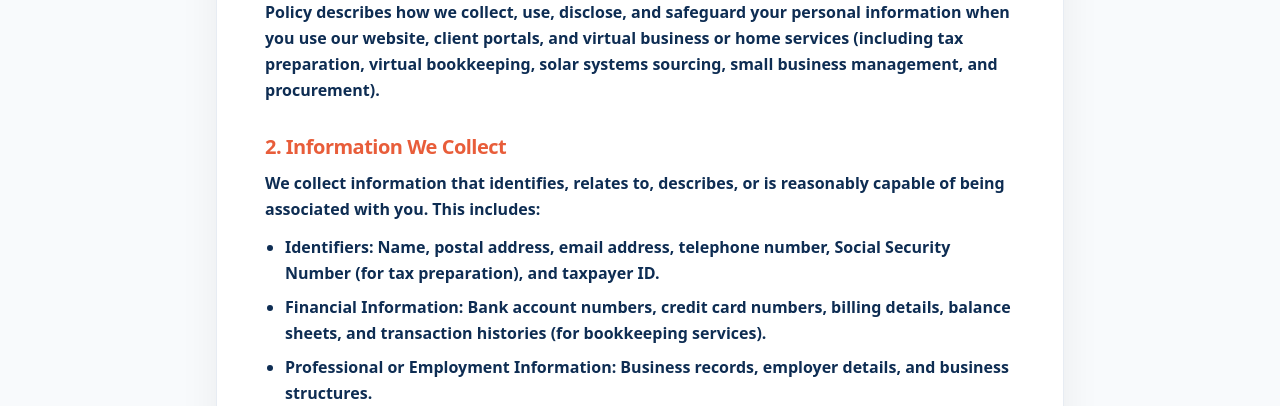
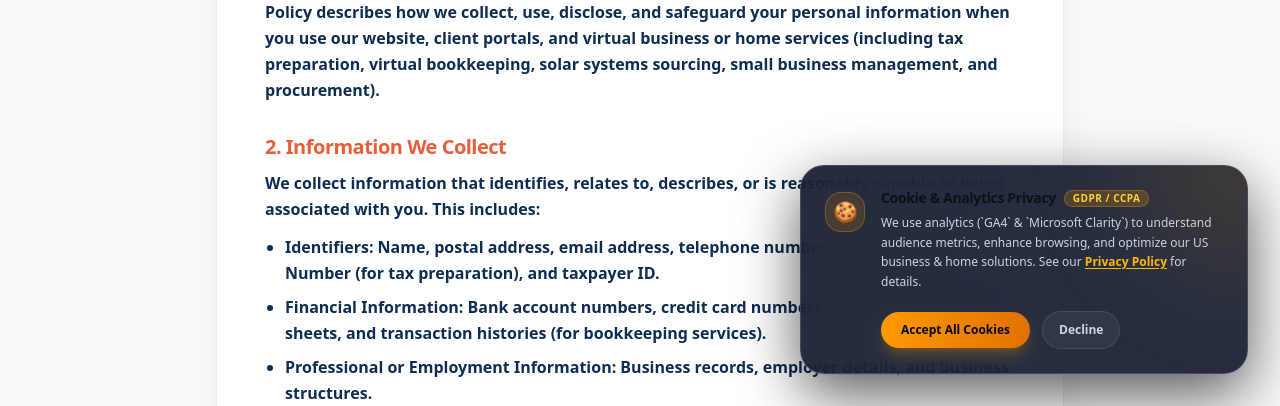
Before and after one commit to sahilbhargava6/cid-frontend, a Next.js app: page /privacy in a window 1280 px wide. Shown: the part 394-800 px from the top of the page. Built offline with nearby package versions, Linux system fonts and the light colour scheme; no server answers.

Commit message:
feat: implement cookie consent banner, Microsoft Clarity integration, lead tracking, and admin configuration settings

```diff
--- a/src/app/admin/site-settings/page.tsx
+++ b/src/app/admin/site-settings/page.tsx
@@ -223,6 +223,23 @@ export default function SiteSettingsPage() {
                   />
                   <p className="text-xs text-slate-400 mt-1.5">
                     Manages marketing pixels, Google Analytics, Google Ads, and custom events without code changes.
+                  </p>
+                </div>
+
+                <div className="md:col-span-2">
+                  <label className="block text-xs font-bold text-slate-500 uppercase tracking-wider mb-2">
+                    Microsoft Clarity Project ID
+                    <span className="ml-2 font-normal text-slate-400 lowercase">(e.g., abcdef1234)</span>
+                  </label>
+                  <input
+                    type="text"
+                    value={config.clarityId || ""}
+                    onChange={(e) => updateConfigField("clarityId", e.target.value)}
+                    className="w-full px-4 py-3 rounded-xl border border-slate-200 bg-white dark:bg-white text-slate-800 dark:text-slate-800 focus:outline-none focus:ring-2 focus:ring-amber-500/40 focus:border-amber-500 text-sm font-semibold"
+                    placeholder="abcdef1234"
+                  />
+                  <p className="text-xs text-slate-400 mt-1.5">
+                    Records free visitor heatmaps, click heatmaps, and live video replay sessions of website visitors.
                   </p>
                 </div>
               </div>
--- a/src/app/contact-us/page.tsx
+++ b/src/app/contact-us/page.tsx
@@ -5,6 +5,7 @@ import Navbar from "@/components/Navbar";
 import Footer from "@/components/Footer";
 import api from "@/lib/api";
 import { useSiteConfig, getCleanPhone, getCleanEmail } from "@/data/siteConfigData";
+import { trackLeadEvent } from "@/lib/analytics";
 import dynamic from "next/dynamic";
 
 const Background3D = dynamic(() => import("@/components/Background3D"), {
@@ -60,6 +61,7 @@ export default function ContactUsPage() {
         message: fullMessage,
       });
 
+      trackLeadEvent({ source: "Contact Us Page", service: formData.service });
       setSubmitted(true);
     } catch (err: any) {
       console.error("Failed to submit contact form:", err);
--- a/src/app/layout.tsx
+++ b/src/app/layout.tsx
@@ -70,6 +70,8 @@ export const metadata: Metadata = {
 import { AuthProvider } from "@/context/AuthContext";
 import { ThemeProvider } from "@/context/ThemeContext";
 import GoogleAnalytics from "@/components/GoogleAnalytics";
+import MicrosoftClarity from "@/components/MicrosoftClarity";
+import CookieConsent from "@/components/CookieConsent";
 
 export default function RootLayout({
   children,
@@ -128,6 +130,8 @@ export default function RootLayout({
         <ThemeProvider>
           <AuthProvider>
             <GoogleAnalytics />
+            <MicrosoftClarity />
+            <CookieConsent />
             {children}
           </AuthProvider>
         </ThemeProvider>
--- a/src/components/CTA.tsx
+++ b/src/components/CTA.tsx
@@ -3,6 +3,7 @@
 import { useState } from "react";
 import api from "@/lib/api";
 import { useSiteConfig, getCleanPhone, getCleanEmail } from "@/data/siteConfigData";
+import { trackLeadEvent } from "@/lib/analytics";
 
 const availableServices = [
   "Tax Preparation",
@@ -82,6 +83,7 @@ export default function CTA() {
         message: fullMessage,
       });
 
+      trackLeadEvent({ source: "Homepage CTA Block", service: selectedServices.join(", ") || "General Inquiry" });
       setStatus("success");
       setFormData({ name: "", email: "", phone: "", message: "" });
       setSelectedServices([]);
--- /dev/null
+++ b/src/components/CookieConsent.tsx
@@ -0,0 +1,82 @@
+"use client";
+
+import React, { useState, useEffect } from "react";
+import Link from "next/link";
+
+export default function CookieConsent() {
+  const [showBanner, setShowBanner] = useState(false);
+
+  useEffect(() => {
+    if (typeof window !== "undefined") {
+      const consent = localStorage.getItem("cid_cookie_consent");
+      if (!consent) {
+        // Show banner after short 1.5s delay for a smooth entrance
+        const timer = setTimeout(() => setShowBanner(true), 1500);
+        return () => clearTimeout(timer);
+      }
+    }
+  }, []);
+
+  const handleAccept = () => {
+    if (typeof window !== "undefined") {
+      localStorage.setItem("cid_cookie_consent", "accepted");
+    }
+    setShowBanner(false);
+  };
+
+  const handleDecline = () => {
+    if (typeof window !== "undefined") {
+      localStorage.setItem("cid_cookie_consent", "declined");
+      // Disable GA4 tracking if declined
+      (window as any)["ga-disable-G-YJX2CH8TVC"] = true;
+    }
+    setShowBanner(false);
+  };
+
+  if (!showBanner) return null;
+
+  return (
+    <div className="fixed bottom-6 right-6 sm:bottom-8 sm:right-8 z-[9999] max-w-md w-[calc(100%-3rem)] animate-in fade-in slide-in-from-bottom-6 duration-500">
+      <div className="bg-slate-900/90 dark:bg-slate-900/95 backdrop-blur-xl border border-white/15 rounded-3xl p-6 shadow-[0_20px_60px_rgba(0,0,0,0.65)] text-white relative overflow-hidden group">
+        {/* Subtle decorative glow */}
+        <div className="absolute -top-24 -right-24 w-48 h-48 bg-amber-500/15 rounded-full blur-3xl pointer-events-none" />
+
+        <div className="flex items-start gap-4">
+          <div className="w-10 h-10 rounded-2xl bg-amber-500/15 border border-amber-500/30 flex items-center justify-center shrink-0 text-xl shadow-inner mt-0.5">
+            🍪
+          </div>
+          <div className="flex-1 min-w-0">
+            <h4 className="text-sm font-extrabold tracking-tight text-white flex items-center gap-2">
+              Cookie & Analytics Privacy
+              <span className="text-[10px] font-bold uppercase tracking-wider px-2 py-0.5 rounded-full bg-amber-500/20 text-amber-300 border border-amber-500/30">
+                GDPR / CCPA
+              </span>
+            </h4>
+            <p className="text-xs text-slate-300 mt-1.5 leading-relaxed">
+              We use analytics (`GA4` & `Microsoft Clarity`) to understand audience metrics, enhance browsing, and optimize our US business & home solutions. See our{" "}
+              <Link href="/privacy" className="text-amber-400 hover:text-amber-300 underline underline-offset-2 font-semibold">
+                Privacy Policy
+              </Link>{" "}
+              for details.
+            </p>
+
+            <div className="flex flex-wrap items-center gap-3 mt-4 pt-1">
+              <button
+                onClick={handleAccept}
+                className="bg-gradient-to-r from-amber-500 to-amber-600 hover:from-amber-400 hover:to-amber-500 text-slate-950 font-extrabold px-5 py-2.5 rounded-xl text-xs transition-all duration-200 shadow-lg shadow-amber-500/25 active:scale-95"
+              >
+                Accept All Cookies
+              </button>
+              <button
+                onClick={handleDecline}
+                className="text-slate-300 hover:text-white px-4 py-2.5 rounded-xl text-xs font-bold transition-all duration-200 bg-white/5 hover:bg-white/10 active:scale-95 border border-white/10"
+              >
+                Decline
+              </button>
+            </div>
+          </div>
+        </div>
+      </div>
+    </div>
+  );
+}
--- /dev/null
+++ b/src/components/MicrosoftClarity.tsx
@@ -0,0 +1,52 @@
+"use client";
+
+import React, { useEffect, useState } from "react";
+import Script from "next/script";
+
+interface MicrosoftClarityProps {
+  clarityId?: string;
+}
+
+export default function MicrosoftClarity({ clarityId }: MicrosoftClarityProps) {
+  const [dynamicClarityId, setDynamicClarityId] = useState<string | undefined>(
+    clarityId || process.env.NEXT_PUBLIC_CLARITY_ID
+  );
+
+  useEffect(() => {
+    if (typeof window !== "undefined") {
+      try {
+        const stored = localStorage.getItem("cid_site_config");
+        if (stored) {
+          const parsed = JSON.parse(stored);
+          if (parsed?.clarityId) {
+            setDynamicClarityId(parsed.clarityId);
+          }
+        }
+      } catch (e) {
+        // Ignore JSON parse errors
+      }
+    }
+  }, []);
+
+  const activeClarityId = dynamicClarityId || process.env.NEXT_PUBLIC_CLARITY_ID;
+
+  if (!activeClarityId) {
+    return null;
+  }
+
+  return (
+    <Script
+      id="microsoft-clarity"
+      strategy="afterInteractive"
+      dangerouslySetInnerHTML={{
+        __html: `
+          (function(c,l,a,r,i,t,y){
+              c[a]=c[a]||function(){(c[a].q=c[a].q||[]).push(arguments)};
+              t=l.createElement(r);t.async=1;t.src="https://www.clarity.ms/tag/"+i;
+              y=l.getElementsByTagName(r)[0];y.parentNode.insertBefore(t,y);
+          })(window, document, "clarity", "script", "${activeClarityId}");
+        `,
+      }}
+    />
+  );
+}
--- a/src/data/siteConfigData.ts
+++ b/src/data/siteConfigData.ts
@@ -46,6 +46,7 @@ export interface SiteConfig {
   aboutCol2Text: string;
   googleAnalyticsId?: string;
   googleTagManagerId?: string;
+  clarityId?: string;
 }
 
 const STORAGE_KEY = "cid_site_config";
@@ -57,6 +58,7 @@ export const defaultSiteConfig: SiteConfig = {
   contactAddress: "692 Skyline Drive, Lake Hopatcong, NJ 07849",
   googleAnalyticsId: "G-YJX2CH8TVC",
   googleTagManagerId: "GTM-KDFFXMQP",
+  clarityId: "",
   whyChooseUsTitle: "Why Smart People Work With Us",
   whyChooseUsLeft: {
     title: "You Plan - We Implement",
--- /dev/null
+++ b/src/lib/analytics.ts
@@ -0,0 +1,47 @@
+// Centralized Analytics & Conversion Tracking Helper
+// Sends events cleanly to both Google Tag Manager (GTM dataLayer) and GA4 (gtag)
+
+declare global {
+  interface Window {
+    dataLayer: any[];
+    gtag?: (...args: any[]) => void;
+  }
+}
+
+/**
+ * Tracks a lead conversion event when a visitor submits an inquiry or contact form.
+ * Works natively with both GTM (dataLayer.push) and GA4 (gtag).
+ */
+export const trackLeadEvent = (data?: {
+  source?: string;
+  service?: string;
+  event_category?: string;
+  event_label?: string;
+  value?: number;
+  [key: string]: any;
+}) => {
+  if (typeof window === "undefined") return;
+
+  const eventPayload = {
+    event_category: data?.event_category || "Contact",
+    event_label: data?.event_label || `Contact Form - ${data?.source || "Website"}`,
+    value: data?.value || 100,
+    currency: "USD",
+    service_requested: data?.service || "General Inquiry",
+    ...data,
+  };
+
+  // 1. Push to Google Tag Manager (GTM dataLayer)
+  window.dataLayer = window.dataLayer || [];
+  window.dataLayer.push({
+    event: "generate_lead",
+    ...eventPayload,
+  });
+
+  // 2. Push to Google Analytics 4 (GA4 gtag)
+  if (typeof window.gtag === "function") {
+    window.gtag("event", "generate_lead", eventPayload);
+  }
+
+  console.log("Analytics Lead Event Tracked:", eventPayload);
+};
```
